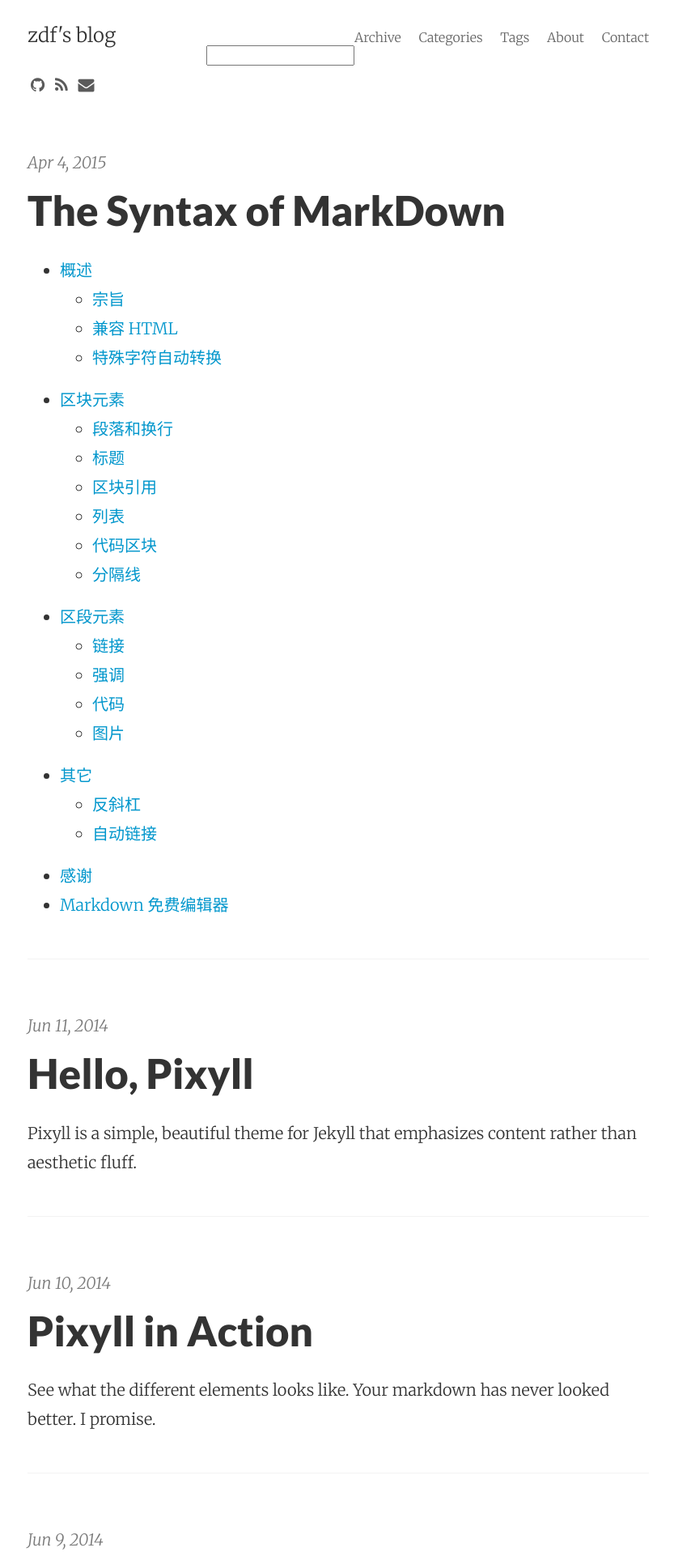
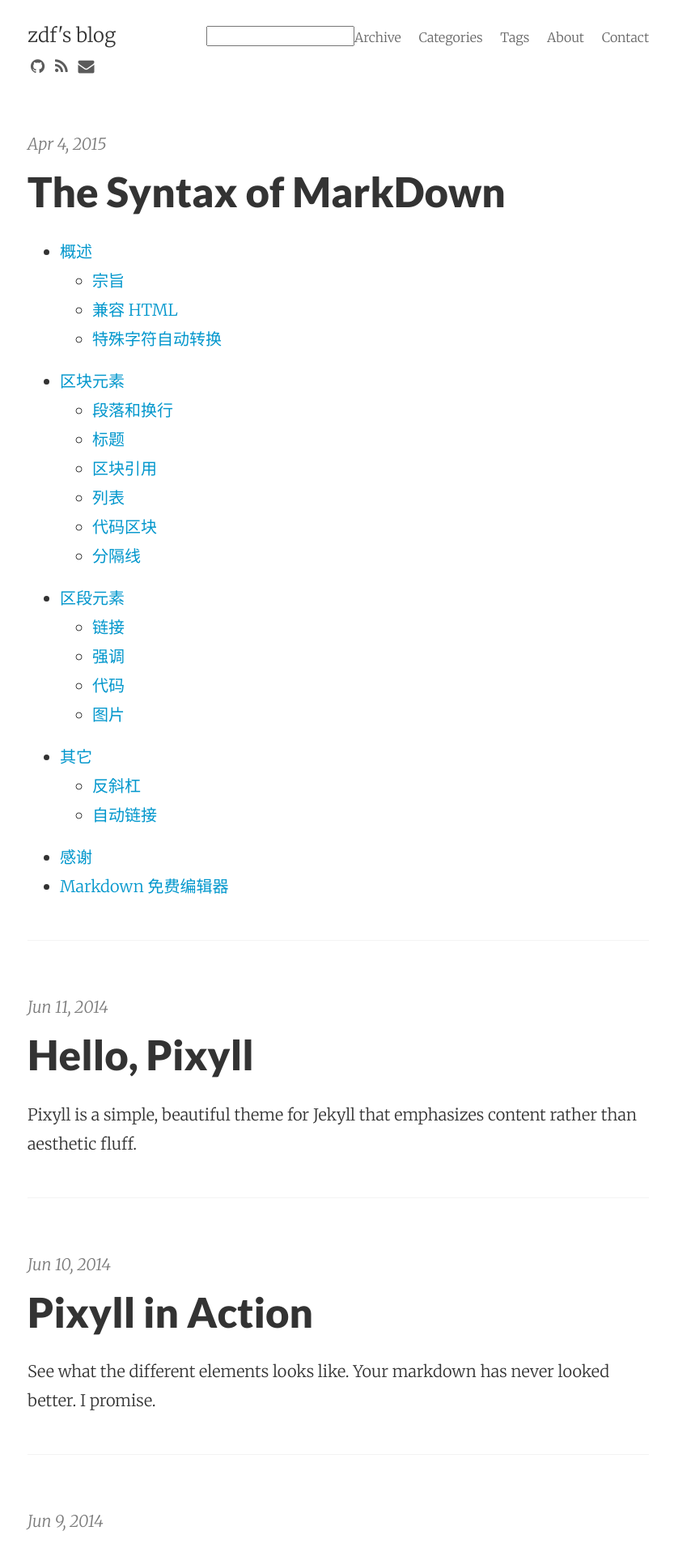
Before and after one commit to zdf1230/zdf1230.github.io, a Jekyll site: the page built from index.html, in a window 1280 px wide. Shown: the top 1917 px of the page at 81% size, without its empty margins (222-1055 px from the left). Built offline with Jekyll 4.4.1, drawn with Linux system fonts in a browser that asks for light colours; nearby versions of some CDN libraries; Markdown is read by kramdown in place of the engine named in the settings; the list of posts is cut into pages by our own code; comment, search, counter and statistics services are not loaded.

Commit message:
Updatecss

```diff
--- a/_includes/header.html
+++ b/_includes/header.html
@@ -5,9 +5,8 @@
       <nav class="site-nav right">
         {% include navigation.html %}
       </nav>
-	  <br>
-	  <form class="site-nav right">
-			<input type="text" id="st-search-input" class="st-search-input" />
+	  <form class="searchform">
+		<input type="text" id="st-search-input" class="st-search-input" />
 	  </form>
       <div class="clearfix"></div>
       {% if site.show_social_icons %}
--- a/_sass/_basscss.scss
+++ b/_sass/_basscss.scss
@@ -806,3 +806,8 @@ a:hover {
 .post-list a>span {
     float: right;
 }
+
+.searchform {
+    float: right;
+	text-align: right;
+  }
--- a/_sass/_main.scss
+++ b/_sass/_main.scss
@@ -575,8 +575,3 @@ Copyright (c) 2014 Daniel Eden
   -webkit-animation-name: fadeInDown;
           animation-name: fadeInDown;
 }
-
-.searchform {
-    width: 100%;
-    float: right;
-  }
```
